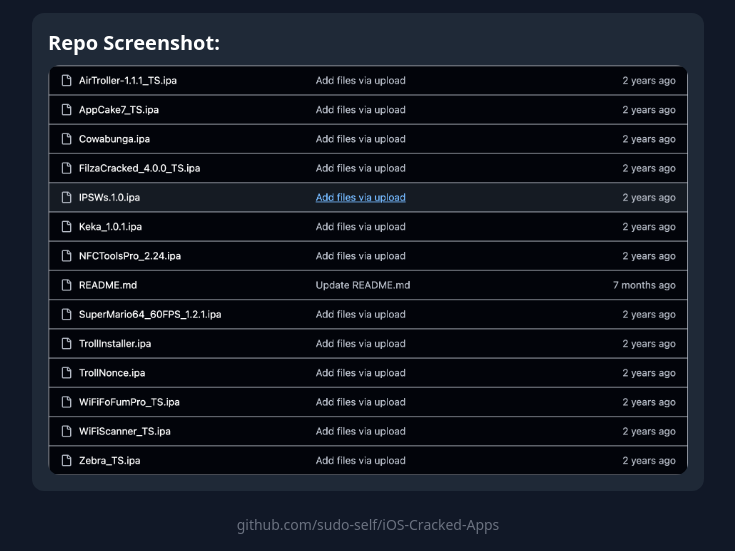
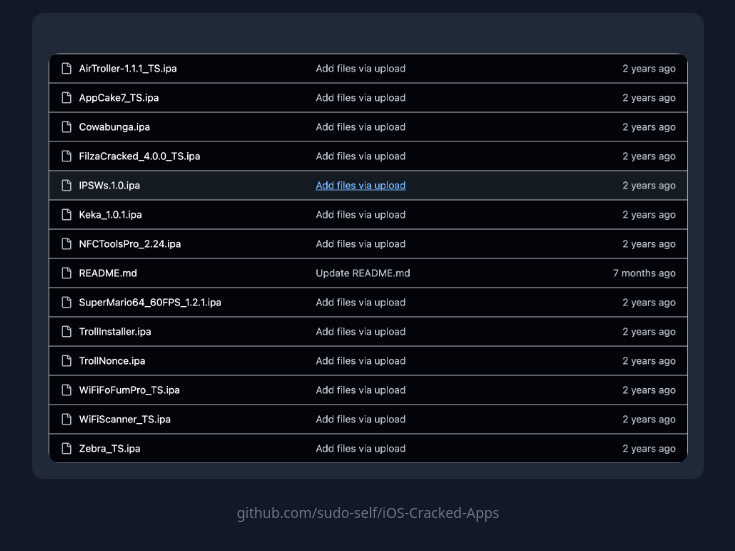
Before and after one commit to sudo-self/iOS-Cracked-Apps, a plain HTML site: page index.html in a window 1280 px wide. Shown: the part 371-922 px from the top of the page, without its empty margins (272-1007 px from the left). Drawn offline with nearby package versions, Linux system fonts and the light colour scheme.

Commit message:
Update index.html

```diff
--- a/index.html
+++ b/index.html
@@ -10,8 +10,7 @@
     <h1 class="text-3xl font-bold mb-4">iOS Cracked Apps Repo</h1>
     <img src="https://img.shields.io/github/stars/sudo-self/iOS-Cracked-Apps" alt="GitHub Stars Badge" class="mb-4">
 
-    <div class="bg-gray-800 p-4 rounded-xl w-full max-w-2xl">
-        <h2 class="text-xl font-semibold mb-2">Repo Screenshot:</h2>
+    <div class="bg-gray-800 p-4 rounded-xl w-full max-w-2xl"><br />
         <img src="https://github.com/sudo-self/iOS-Cracked-Apps/blob/main/Screenshot%202025-03-15%20at%2004.24.57.png?raw=true" alt="Repo Screenshot" class="rounded-xl">
     </div>
 
```
